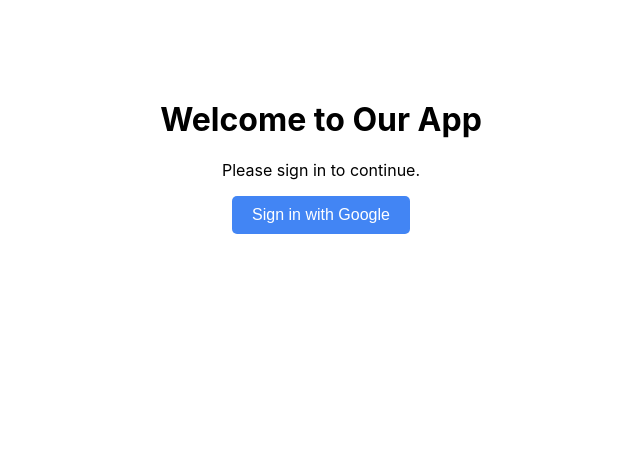
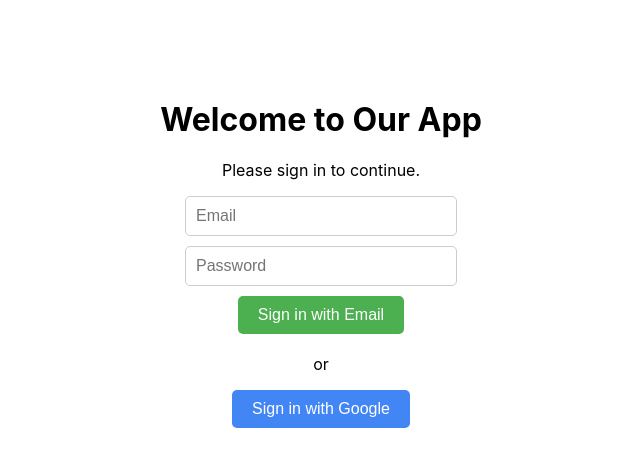
Before and after one commit to justsignedupayy/cs458project, a React (Create React App) app in the folder frontend/: page / in a window 1280 px wide. Shown: the top 466 px of the page, without its empty margins (319-959 px from the left). Built offline with nearby package versions, Linux system fonts and the light colour scheme; no server answers.

Commit message:
Fixed branch reference and email sign in integrated
	new file:   frontend/node_modules/babel-plugin-jest-hoist/LICENSE 2

```diff
--- a/frontend/src/LoginPage.js
+++ b/frontend/src/LoginPage.js
@@ -1,17 +1,93 @@
-import React from "react";
-import { signInWithGoogle } from "./firebase-config";
+import React, { useState } from "react";
+import { signInWithGoogle, signInWithEmail } from "./firebase-config";
 
 function LoginPage() {
+  const [email, setEmail] = useState("");
+  const [password, setPassword] = useState("");
+  const [error, setError] = useState(""); // State for error message
+
+  const handleEmailLogin = async () => {
+    setError(""); // Reset error before trying to log in
+
+    if (!email || !password) {
+      setError("Please enter both email and password.");
+      return;
+    }
+
+    const response = await signInWithEmail(email, password);
+    if (!response.success) {
+      setError(response.error); // Show detailed error message
+    }
+  };
+
   return (
     <div style={{ textAlign: "center", marginTop: "100px" }}>
       <h1>Welcome to Our App</h1>
       <p>Please sign in to continue.</p>
-      <button onClick={signInWithGoogle} style={buttonStyle}>Sign in with Google</button>
+
+      {/* Display error message */}
+      {error && <p style={errorStyle}>{error}</p>}
+
+      {/* Email & Password Login */}
+      <div style={inputContainerStyle}>
+        <input
+          type="email"
+          placeholder="Email"
+          value={email}
+          onChange={(e) => setEmail(e.target.value)}
+          style={inputStyle}
+        />
+        <input
+          type="password"
+          placeholder="Password"
+          value={password}
+          onChange={(e) => setPassword(e.target.value)}
+          style={inputStyle}
+        />
+        <button onClick={handleEmailLogin} style={buttonStyle}>Sign in with Email</button>
+      </div>
+
+      {/* Google Login */}
+      <p>or</p>
+      <button onClick={signInWithGoogle} style={googleButtonStyle}>Sign in with Google</button>
     </div>
   );
 }
 
+// Styles
+const errorStyle = {
+  color: "red",
+  fontSize: "14px",
+  marginBottom: "10px"
+};
+
+const inputContainerStyle = {
+  display: "flex",
+  flexDirection: "column",
+  alignItems: "center",
+  gap: "10px",
+  marginBottom: "20px"
+};
+
+const inputStyle = {
+  padding: "10px",
+  width: "250px",
+  fontSize: "16px",
+  borderRadius: "5px",
+  border: "1px solid #ccc"
+};
+
 const buttonStyle = {
+  padding: "10px 20px",
+  fontSize: "16px",
+  cursor: "pointer",
+  backgroundColor: "#4CAF50",
+  color: "white",
+  border: "none",
+  borderRadius: "5px"
+};
+
+const googleButtonStyle = {
   padding: "10px 20px",
   fontSize: "16px",
   cursor: "pointer",
--- a/frontend/src/firebase-config.js
+++ b/frontend/src/firebase-config.js
@@ -1,11 +1,13 @@
 import { initializeApp } from "firebase/app";
-import { getAuth, GoogleAuthProvider, signInWithPopup } from "firebase/auth";
+import {
+  getAuth,
+  GoogleAuthProvider,
+  signInWithPopup,
+  signInWithEmailAndPassword,
+} from "firebase/auth";
+import { getFirestore } from "firebase/firestore";
 import { getAnalytics } from "firebase/analytics";
-// TODO: Add SDKs for Firebase products that you want to use
-// https://firebase.google.com/docs/web/setup#available-libraries
 
-// Your web app's Firebase configuration
-// For Firebase JS SDK v7.20.0 and later, measurementId is optional
 const firebaseConfig = {
   apiKey: "AIzaSyDjE1uvLm11OkSZ1EEHwlFatphAcHUelGE",
   authDomain: "cs458-c77f5.firebaseapp.com",
@@ -13,7 +15,7 @@
   storageBucket: "cs458-c77f5.firebasestorage.app",
   messagingSenderId: "273785606312",
   appId: "1:273785606312:web:5ef6665350622390c2f29d",
-  measurementId: "G-003GYRGNNK"
+  measurementId: "G-003GYRGNNK",
 };
 
 // Initialize Firebase
@@ -21,6 +23,7 @@
 const analytics = getAnalytics(app);
 export const auth = getAuth(app);
 export const googleProvider = new GoogleAuthProvider();
+export const db = getFirestore(app);
 
 export const signInWithGoogle = async () => {
   try {
@@ -34,8 +37,47 @@
     });
 
     const data = await response.json();
+    console.log("User signed in with Google:", result.user);
     console.log(data);
   } catch (error) {
-      console.error(error);
+    console.error("Google Sign-In Error:", error);
   }
 };
+
+// Email/Password Sign-In with Detailed Error Handling
+export const signInWithEmail = async (email, password) => {
+  try {
+    if (!email || !password) {
+      throw new Error("Email and password cannot be empty.");
+    }
+
+    const userCredential = await signInWithEmailAndPassword(auth, email, password);
+    console.log("User signed in:", userCredential.user);
+    return { success: true, user: userCredential.user };
+  } catch (error) {
+    let errorMessage = "An unknown error occurred.";
+
+    switch (error.code) {
+      case "auth/user-not-found":
+        errorMessage = "No account found with this email.";
+        break;
+      case "auth/wrong-password":
+        errorMessage = "Incorrect password. Please try again.";
+        break;
+      case "auth/invalid-email":
+        errorMessage = "Invalid email format.";
+        break;
+      case "auth/too-many-requests":
+        errorMessage = "Too many failed attempts. Try again later.";
+        break;
+      case "auth/network-request-failed":
+        errorMessage = "Network error. Please check your connection.";
+        break;
+      default:
+        errorMessage = error.message;
+    }
+
+    console.error("Email/Password Sign-In Error:", errorMessage);
+    return { success: false, error: errorMessage };
+  }
+};
```
Also changed, not shown: 1 other file (tests, documents, lock files or other folders). Lines whose indentation alone changed are shown as unchanged.
